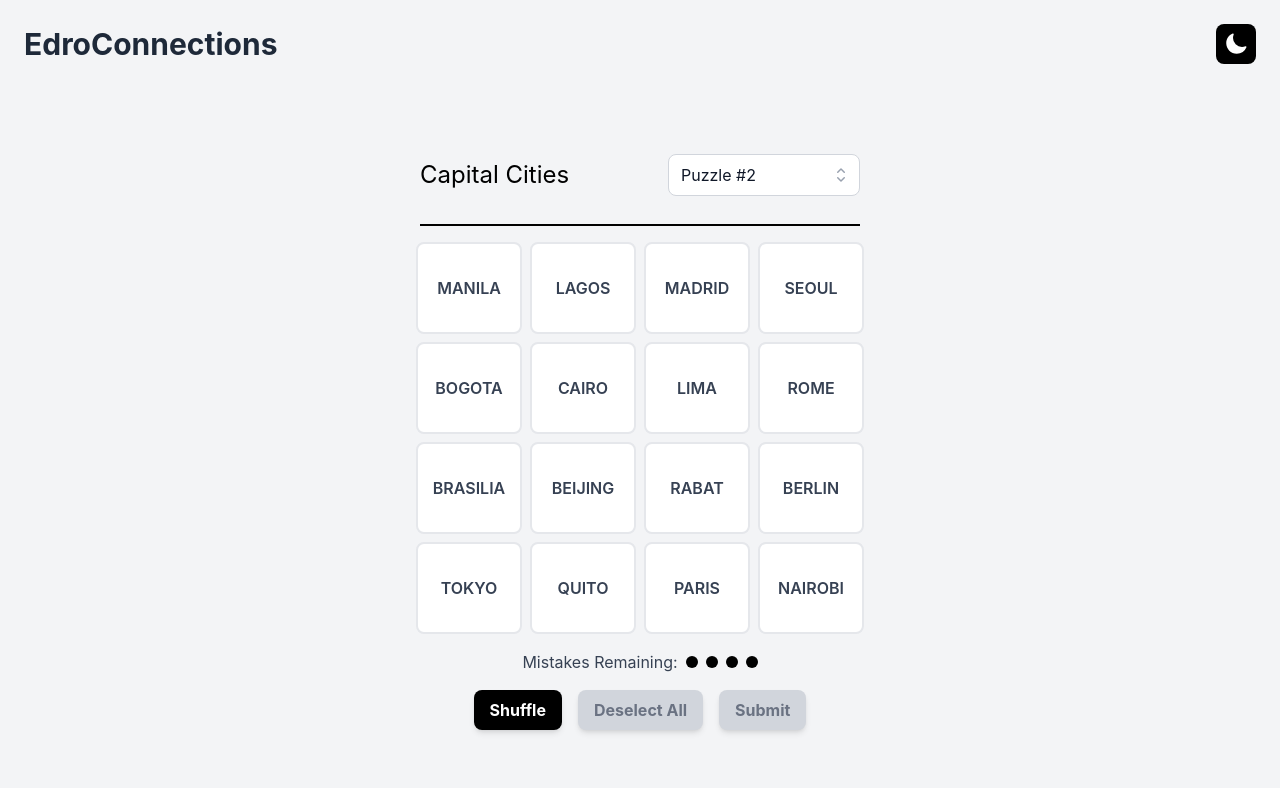
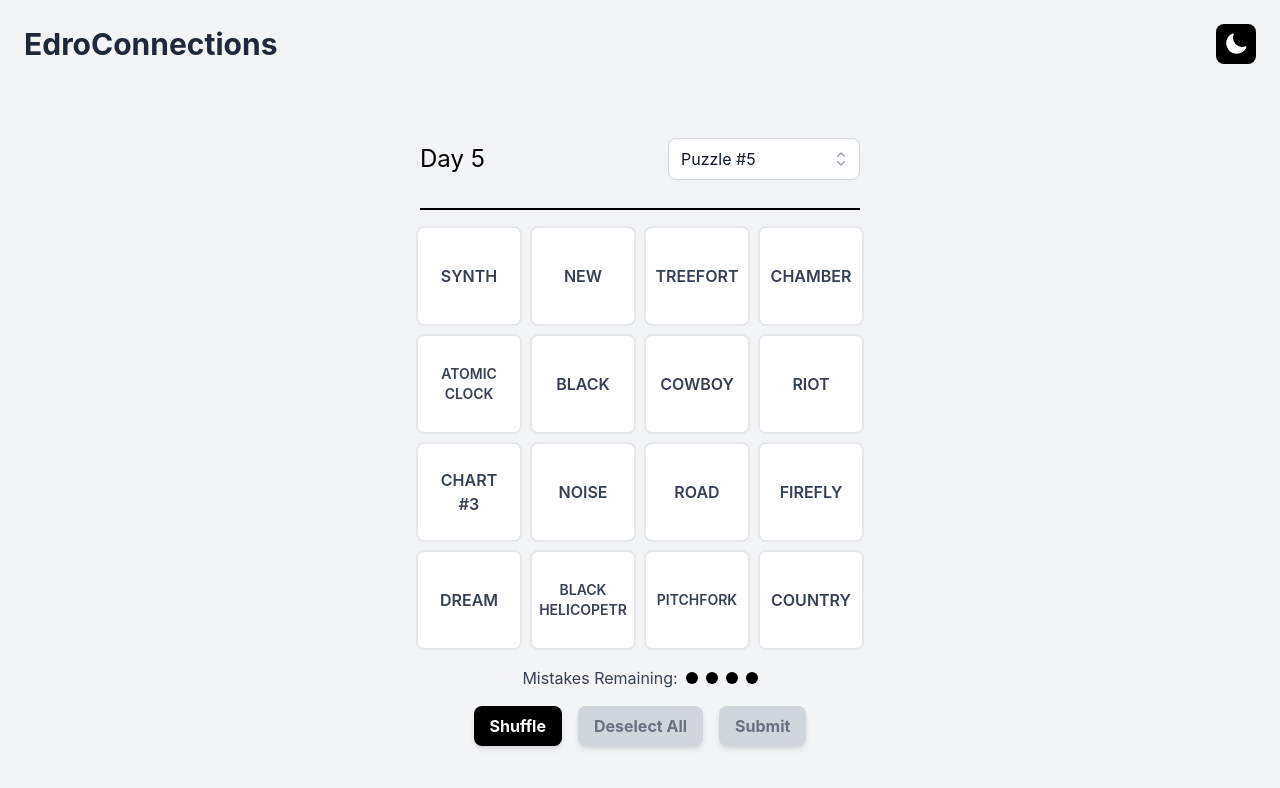
Before and after one commit to NikolaBundic/EdroConnections, a React (Vite) app in the folder edro-connections/: page / in a window 1280 px wide. Shown: the top 788 px of the page. Built offline with nearby package versions, Linux system fonts and the light colour scheme.

Commit message:
Updated design and puzzles.

```diff
--- a/edro-connections/src/components/Gameboard.jsx
+++ b/edro-connections/src/components/Gameboard.jsx
@@ -86,10 +86,12 @@
 
     const failedAttempts = '❌'.repeat(4 - attempts);
     const reverseSweep = solvedCombinations.length === 4 && attempts == 4 && solvedCombinations[0].color === 'purple' &&
-      solvedCombinations[1].color === 'blue' && solvedCombinations[2].color === 'green' ? '\nReverse Sweep!!!' : '';
+      solvedCombinations[1].color === 'blue' && solvedCombinations[2].color === 'green' ? '\n🎉 Reverse Sweep!!! 🎉' : '';
 
     const info = 'Play EdroConnections on:\nhttps://edroconnections.pages.dev/\n\n';
-    return `${info}${categories}\n${failedAttempts}${reverseSweep}`;
+    const number = currentPuzzleNumber;
+
+    return `${info}Puzzle #${number}\n${categories}\n${failedAttempts}${reverseSweep}`;
   };
 
   useEffect(() => {
--- a/edro-connections/src/components/Tiles.jsx
+++ b/edro-connections/src/components/Tiles.jsx
@@ -15,6 +15,7 @@
           select-none
           aspect-ratio-square
           flex items-center justify-center
+          h-20 sm:h-25
           ${text.length > 8 ? 'text-xs sm:text-sm' : 'text-sm sm:text-base'}
           ${isSelected
             ? 'bg-black dark:bg-gray-200 text-white dark:text-gray-800 shadow-lg scale-95'
--- a/edro-connections/src/puzzles/1.json
+++ b/edro-connections/src/puzzles/1.json
@@ -1,25 +1,25 @@
 {
     "number": 1,
-    "name": "Fruits",
+    "name": "Day 1",
     "combinations": [
       {
-        "words": ["APPLE", "BANANA", "ORANGE", "GRAPE"],
-        "category": "Common Fruits",
+        "words": ["OMEN", "PREMONITION", "INDICATION", "HARBINGER"],
+        "category": "Signaling Future Events",
         "color": "yellow"
       },
       {
-        "words": ["KIWI", "MANGO", "PEACH", "PEAR"],
-        "category": "More Fruits",
+        "words": ["VIPER", "CHARGER", "CHALLENGER", "DAKOTA"],
+        "category": "Dodge Models",
         "color": "green"
       },
       {
-        "words": ["PLUM", "LEMON", "LIME", "CHERRY"],
-        "category": "Even More Fruits",
+        "words": ["BRIMSTONE", "CORALINE", "PUSH", "DREAMER"],
+        "category": "Films Starring Dakota Fanning",
         "color": "blue"
       },
       {
-        "words": ["FIG", "DATE", "MELON", "BERRY"],
-        "category": "Even More Different Fruits",
+        "words": ["GREAT", "CAESAR", "ALPHABET", "NULL"],
+        "category": "_ Cipher",
         "color": "purple"
       }
     ]
--- a/edro-connections/src/puzzles/2.json
+++ b/edro-connections/src/puzzles/2.json
@@ -1,25 +1,25 @@
 {
     "number": 2,
-    "name": "Capital Cities",
+    "name": "Day 2",
     "combinations": [
       {
-        "words": ["PARIS", "BERLIN", "ROME", "MADRID"],
-        "category": "European Capitals",
+        "words": ["WITCH", "LIGHTHOUSE", "NORTHMAN", "NOSFERATU"],
+        "category": "Robert Eggers Directed",
         "color": "yellow"
       },
       {
-        "words": ["CAIRO", "NAIROBI", "LAGOS", "RABAT"],
-        "category": "African Capitals",
+        "words": ["GIANT", "PSYCHO", "VERTIGO", "DUNE"],
+        "category": "Classic Films",
         "color": "green"
       },
       {
-        "words": ["TOKYO", "SEOUL", "BEIJING", "MANILA"],
-        "category": "Asian Capitals",
+        "words": ["PARASITE", "GLADIATOR", "CHICAGO", "TITANIC"],
+        "category": "Oscar Best Picture Winners",
         "color": "blue"
       },
       {
-        "words": ["LIMA", "BOGOTA", "BRASILIA", "QUITO"],
-        "category": "South American Capitals",
+        "words": ["DYNAMITE", "SHEEP", "ADAM", "PHONE"],
+        "category": "Black _",
         "color": "purple"
       }
     ]
--- /dev/null
+++ b/edro-connections/src/puzzles/3.json
@@ -0,0 +1,26 @@
+{
+    "number": 3,
+    "name": "Day 3",
+    "combinations": [
+      {
+        "words": ["CRAFT", "SHELTER", "FIRE", "FORAGE"],
+        "category": "Survival Game Tropes",
+        "color": "yellow"
+      },
+      {
+        "words": ["RAVEN", "EPIC", "BLIZZARD", "ID"],
+        "category": "Major Game Studios",
+        "color": "green"
+      },
+      {
+        "words": ["SHIELD", "SUN", "RED", "DIAMOND"],
+        "category": "Pokémon Games",
+        "color": "blue"
+      },
+      {
+        "words": ["FRAGILE", "SNAKE", "OCELOT", "MAMA"],
+        "category": "Kojima Characters",
+        "color": "purple"
+      }
+    ]
+}
--- /dev/null
+++ b/edro-connections/src/puzzles/4.json
@@ -0,0 +1,26 @@
+{
+    "number": 4,
+    "name": "Day 4",
+    "combinations": [
+      {
+        "words": ["PALM", "CARD", "DREAM", "RUNE"],
+        "category": "Mystical Readings",
+        "color": "yellow"
+      },
+      {
+        "words": ["BRIDGE", "WAR", "GOLF", "SNAP"],
+        "category": "Games Played With Cards",
+        "color": "green"
+      },
+      {
+        "words": ["PICK UP", "GET", "CATCH", "PERCEIVE"],
+        "category": "To Hear Something",
+        "color": "blue"
+      },
+      {
+        "words": ["THOUGHT", "FISH", "ROCK", "LIFE"],
+        "category": "School of _",
+        "color": "purple"
+      }
+    ]
+}
--- /dev/null
+++ b/edro-connections/src/puzzles/5.json
@@ -0,0 +1,26 @@
+{
+    "number": 5,
+    "name": "Day 5",
+    "combinations": [
+      {
+        "words": ["PITCHFORK", "FIREFLY", "RIOT", "TREEFORT"],
+        "category": "Music Festivals",
+        "color": "yellow"
+      },
+      {
+        "words": ["BLACK", "COUNTRY", "NEW", "ROAD"],
+        "category": "BC,NY",
+        "color": "green"
+      },
+      {
+        "words": ["DREAM", "CHAMBER", "NOISE", "SYNTH"],
+        "category": "Subgenres Of Pop",
+        "color": "blue"
+      },
+      {
+        "words": ["COWBOY", "ATOMIC CLOCK", "CHART #3", "BLACK HELICOPETR"],
+        "category": "Godspeed You Black Emperor Song Parts",
+        "color": "purple"
+      }
+    ]
+}
--- a/edro-connections/src/puzzles/index.json
+++ b/edro-connections/src/puzzles/index.json
@@ -2,13 +2,28 @@
     "puzzles": [
       {
         "number": 1,
-        "name": "Fruits",
+        "name": "Day 1",
         "file": "1.json"
       },
       {
         "number": 2,
-        "name": "Capital Cities",
+        "name": "Day 2",
         "file": "2.json"
+      },
+      {
+        "number": 3,
+        "name": "Day 3",
+        "file": "3.json"
+      },
+      {
+        "number": 4,
+        "name": "Day 4",
+        "file": "4.json"
+      },
+      {
+        "number": 5,
+        "name": "Day 5",
+        "file": "5.json"
       }
     ]
   }
```
